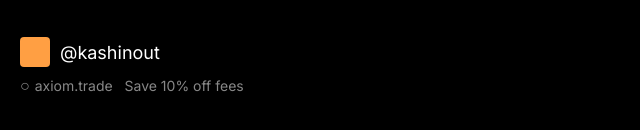
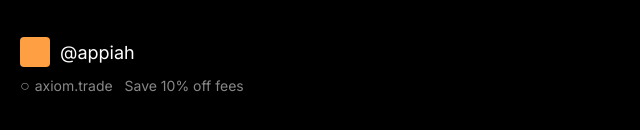
Before and after one commit to tomisin2k/axiom, a plain HTML site: page index.html in a window 1280 px wide. Shown: the part 344-474 px from the top of the page, 0-640 px from the left. Drawn offline with Linux system fonts and the light colour scheme.

Commit message:
change made

```diff
--- a/index.html
+++ b/index.html
@@ -279,7 +279,7 @@
   <div class="footer-section">
     <div class="username">
       <div class="username-icon"></div>
-      <div class="username-text">@kashinout</div>
+      <div class="username-text">@appiah</div>
     </div>
     <div class="promo">
       <span class="globe-icon">○</span>
```
